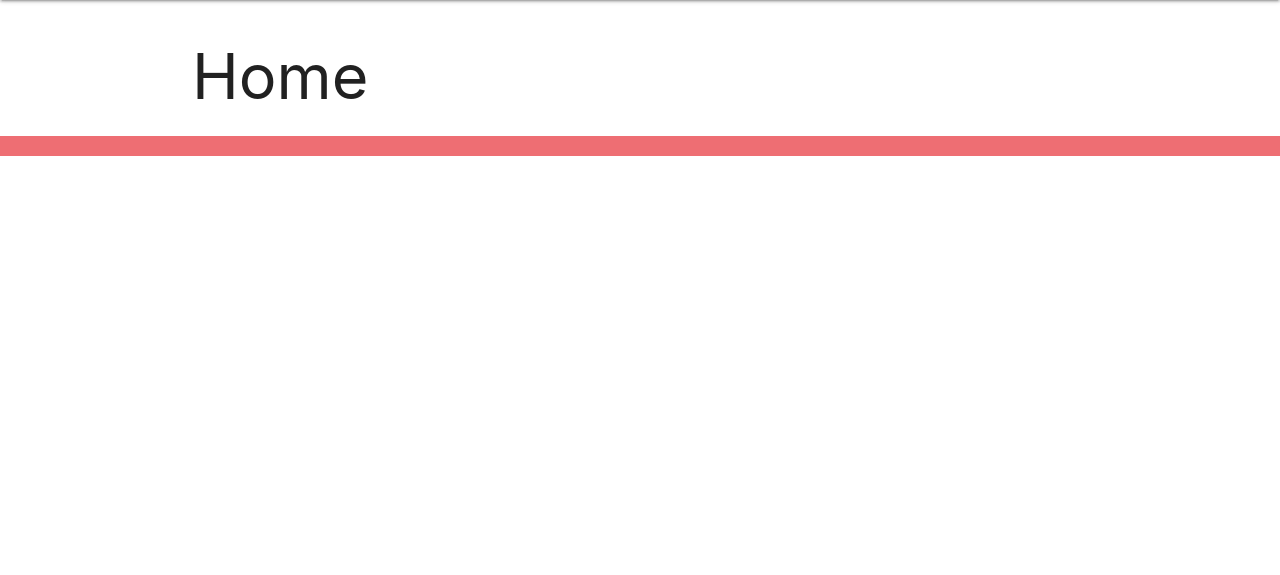
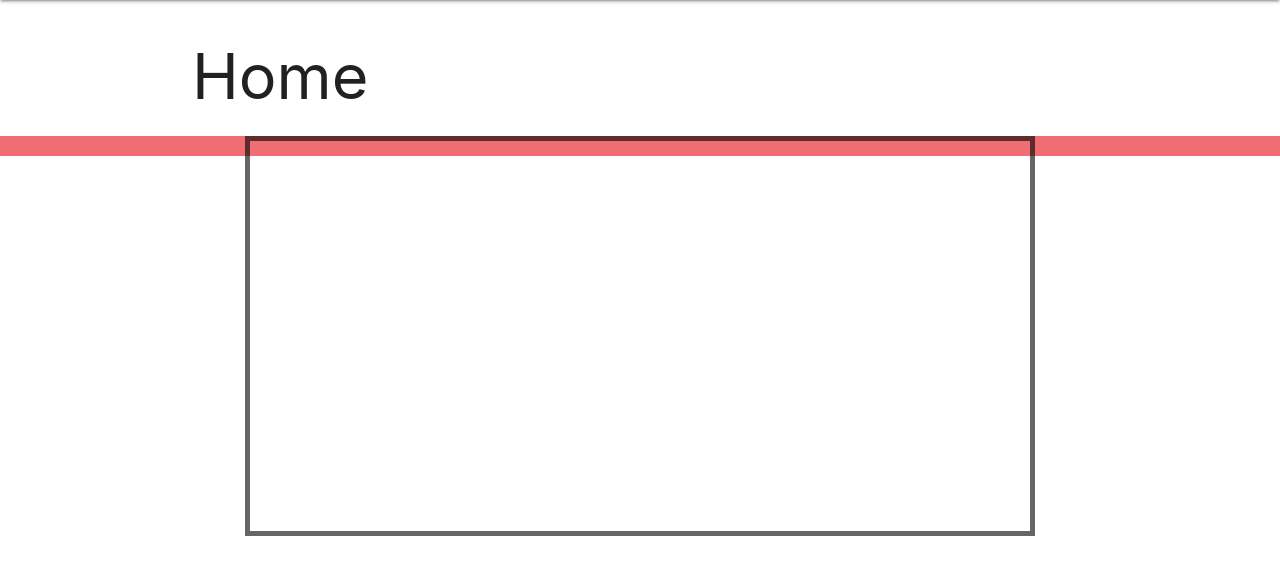
Before and after one commit to lcrosariol/Photofy, a Django app: page / in a window 1280 px wide. Shown: the part 64-639 px from the top of the page. Run offline with Django 3.2, Linux system fonts and the light colour scheme; the visitor is signed in with stand-in values (Sample User, id 1).

Commit message:
more fun

```diff
--- a/main_app/static/css/style.css
+++ b/main_app/static/css/style.css
@@ -9,29 +9,39 @@
 	height: 375px;
 	background-color: #666;
 } */
-video {
+#videoElement {
     position: fixed;
     top: 50%;
     left: 50%;
-    min-width: 33%;
-    min-height: 33%;
+    min-width: 50%;
+    min-height: 50%;
     width: auto;
     height: auto;
     transform: translateX(-50%) translateY(-50%);
     /* opacity: 0%; */
-    filter: grayscale(100%) opacity(70%);
+    filter: grayscale(100%) opacity(60%);
     /* transform: rotate(360deg); */
     /* animation-name: filtered; */
+
 }
 
-#container {
+#container > #videoElement {
+    border: 5px solid black;
     /* width: 50%;
     height: 50%; */
 }
 
-#container #videoElement {
-    /* width: 50%;
-    height: 50%;
-    transition: all 10s;
-    transform: scale(2.0); */
+#container > #videoElement:hover {
+    filter: saturate(100%) opacity(100%);
+    /* width: 10%;
+    height: 10%;  */
+    transition: 3s;
+    transform: scale(0.5);
 }
+
+#container > #videoElement:after {
+    /* filter: saturate(100%) opacity(100%); */
+    /* width: 10%;
+    height: 10%;  */
+
+}
--- a/main_app/templates/home.html
+++ b/main_app/templates/home.html
@@ -18,6 +18,6 @@ if (navigator.mediaDevices.getUserMedia) {
       console.log("Something went wrong!");
     })
 };
-// https://stackoverflow.com/questions/18326973/clicking-html-5-video-element-to-play-pause-video-breaks-play-button
+
 </script>
 {% endblock %}
```
